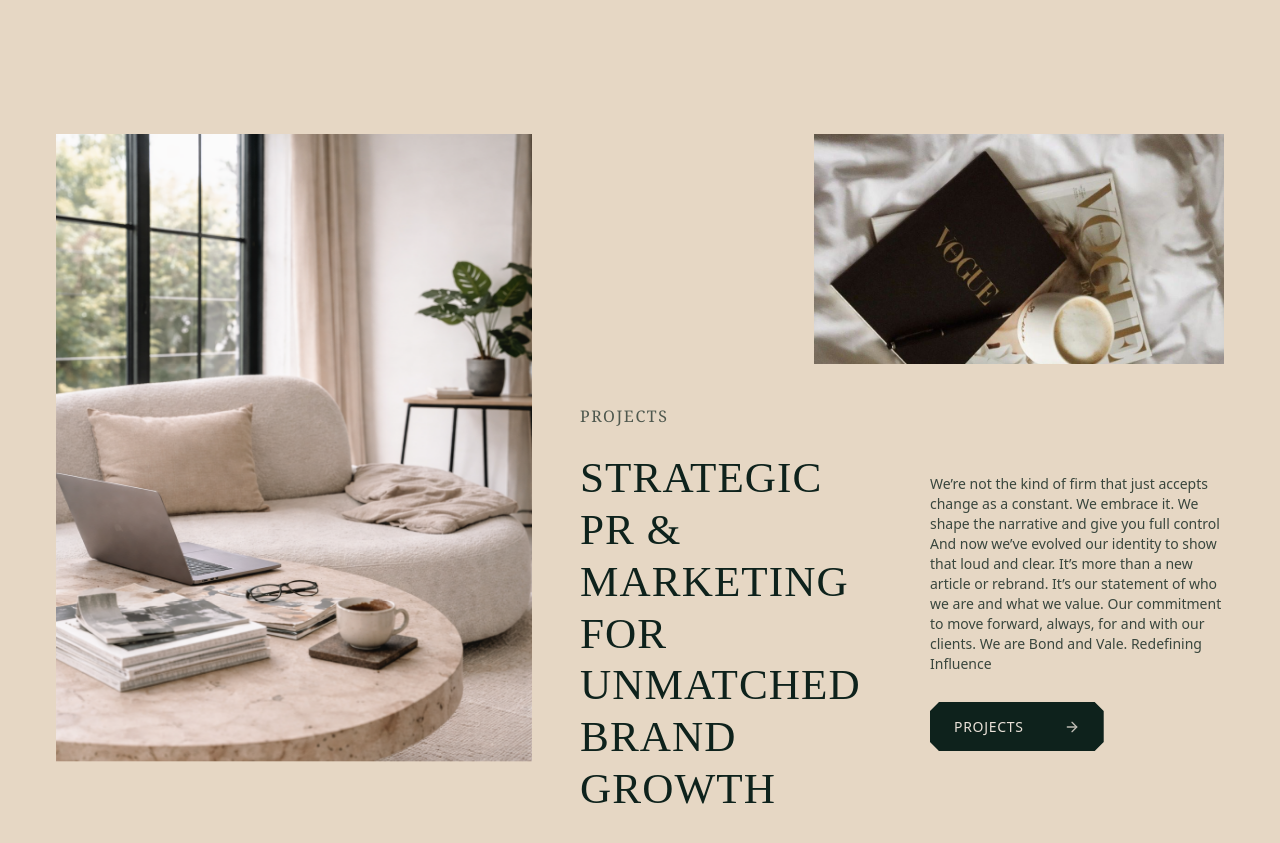
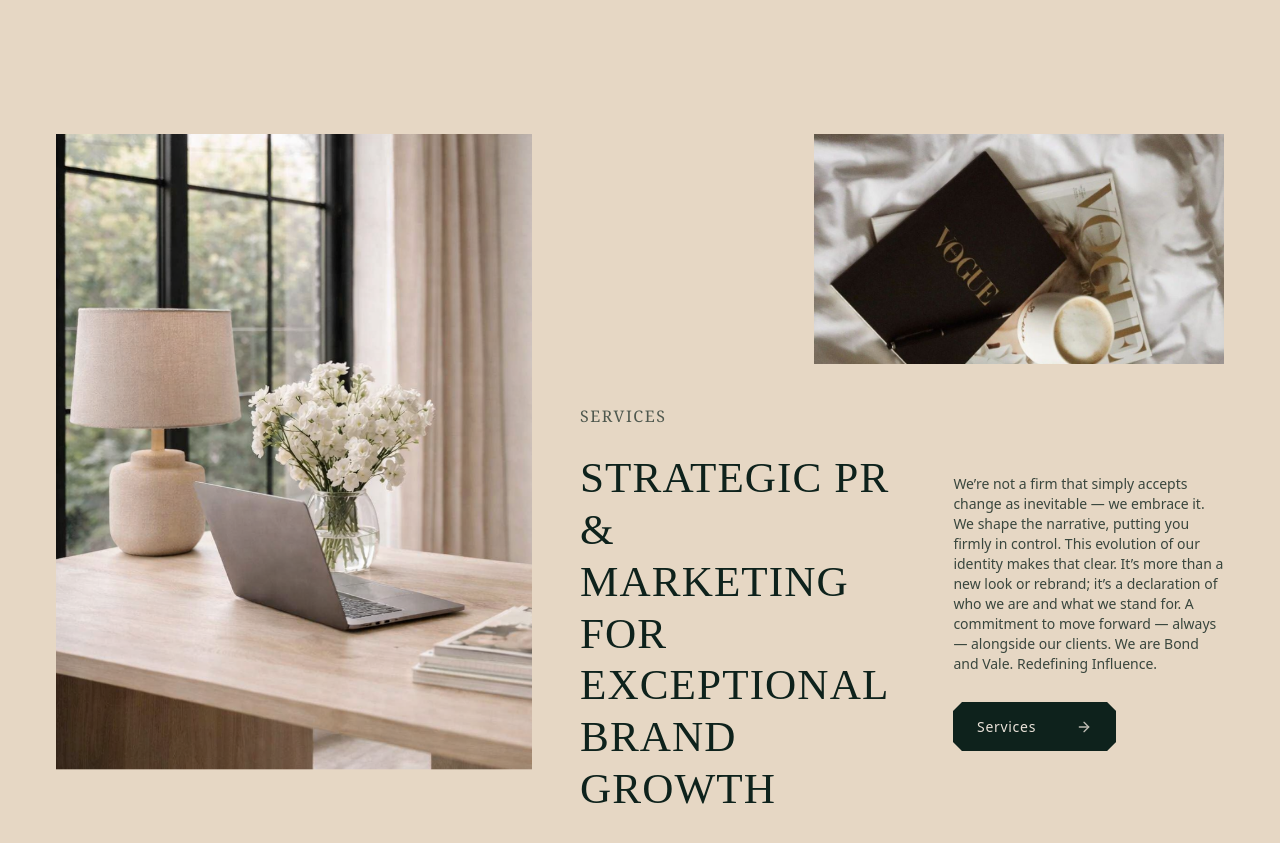
Before and after one commit to talhah-dev/fiverr_bond_and_value, a Next.js app: page /home in a window 1280 px wide. Shown: the part 3460-4303 px from the top of the page. Built offline with nearby package versions, Linux system fonts and the light colour scheme; no server answers; the database is empty; a web font is replaced by a local one.

Commit message:
home completed

```diff
--- a/src/app/(pages)/contact/page.tsx
+++ b/src/app/(pages)/contact/page.tsx
@@ -68,7 +68,7 @@ export default function Contact() {
                     <div className="grid grid-cols-1 lg:grid-cols-2 md:gap-14 gap-8">
                         <div>
                             <p className="text-sm text-[#0e221c]/90 mb-5">
-                                Send us an email, or call us.
+                                Send us an email
                             </p>
 
                             <Link href={"mailto:info@bondandvale.com"}>
--- a/src/app/(pages)/home/page.tsx
+++ b/src/app/(pages)/home/page.tsx
@@ -177,12 +177,13 @@ export default function HomePage() {
         {/* <ScrollTabsSection tabs={tabs} className="mt-0" /> */}
 
         <ProjectsFeatureSection
-          leftImage="/img16.png"
+          leftImage="/img17.png"
           rightTopImage="/img3.png"
-          title={"Strategic PR & Marketing for Unmatched Brand Growth"}
-          body="We’re not the kind of firm that just accepts change as a constant. We embrace it. We shape the narrative and give you full control And now we’ve evolved our identity to show that loud and clear. It’s more than a new article or rebrand. It’s our statement of who we are and what we value. Our commitment to move forward, always, for and with our clients. We are Bond and Vale. Redefining Influence"
+          title={"Strategic PR & Marketing for Exceptional Brand Growth"}
+          body="We’re not a firm that simply accepts change as inevitable — we embrace it. We shape the narrative, putting you firmly in control. This evolution of our identity makes that clear. It’s more than a new look or rebrand; it’s a declaration of who we are and what we stand for. A commitment to move forward — always — alongside our clients.
+We are Bond and Vale. Redefining Influence."
           buttonHref="/services"
-          buttonLabel="PROJECTS"
+          buttonLabel="Services"
         />
 
 
--- a/src/components/Header.tsx
+++ b/src/components/Header.tsx
@@ -139,7 +139,7 @@ export default function Header() {
               alt="Logo TA Creatives &amp; Design"
               width={200}
               height={200}
-              className={`w-auto ${!changeColor ? "invert" : ""} `}
+              className={`w-auto ${!changeColor ? "invert brightness-0" : ""} `}
             />
             {/* <Image
               src="/ylogoicon.svg"
@@ -439,7 +439,7 @@ export default function Header() {
                 <div className="flex flex-col items-center gap-[clamp(1rem,2.5vh,2rem)]">
                   <div className="menu-img w-full max-w-[min(380px,70vw)]">
                     <Image
-                      src="/img16.png"
+                      src="/img17.png"
                       width={500}
                       height={500}
                       loading="lazy"
@@ -459,7 +459,7 @@ export default function Header() {
                       <Instagram className="h-6 w-6" />
                     </Link>
 
-                    <a
+                    <Link
                       href="https://www.tiktok.com/@bondandvale"
                       target="_blank"
                       rel="noreferrer"
@@ -468,9 +468,9 @@ export default function Header() {
                         h-[clamp(2.5rem,5vh,3rem)] w-[clamp(2.5rem,5vh,3rem)]"
                     >
                       <span className="text-lg font-semibold">t</span>
-                    </a>
+                    </Link>
 
-                    <a
+                    <Link
                       href="https://www.facebook.com/share/1BS1H9f9mn/?mibextid=wwXIfr"
                       target="_blank"
                       rel="noreferrer"
@@ -478,9 +478,9 @@ export default function Header() {
                         h-[clamp(2.5rem,5vh,3rem)] w-[clamp(2.5rem,5vh,3rem)]"
                     >
                       <Facebook className="h-6 w-6" />
-                    </a>
+                    </Link>
 
-                    <a
+                    <Link
                       href="https://www.linkedin.com/company/bond-vale"
                       target="_blank"
                       rel="noreferrer"
@@ -488,7 +488,7 @@ export default function Header() {
                         h-[clamp(2.5rem,5vh,3rem)] w-[clamp(2.5rem,5vh,3rem)]"
                     >
                       <Linkedin className="h-6 w-6" />
-                    </a>
+                    </Link>
                   </div>
                 </div>
 
--- a/src/components/ProjectsFeatureSection.tsx
+++ b/src/components/ProjectsFeatureSection.tsx
@@ -18,7 +18,7 @@ type ProjectsFeatureProps = {
 export default function ProjectsFeatureSection({
     leftImage,
     rightTopImage,
-    eyebrow = "PROJECTS",
+    eyebrow = "SERVICES",
     title,
     body,
     buttonHref,
```
Also changed, not shown: public/img17.png (added).
